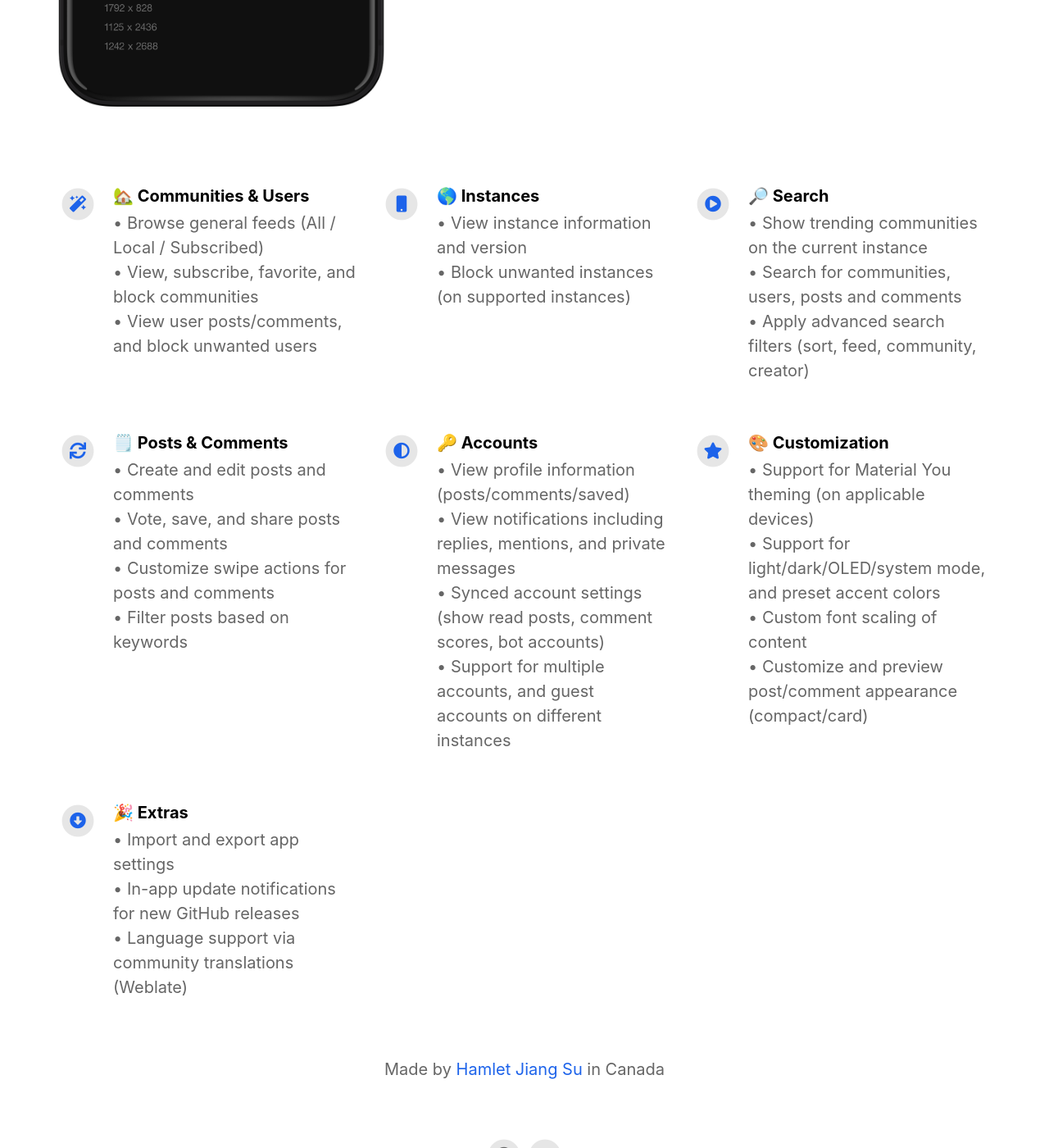
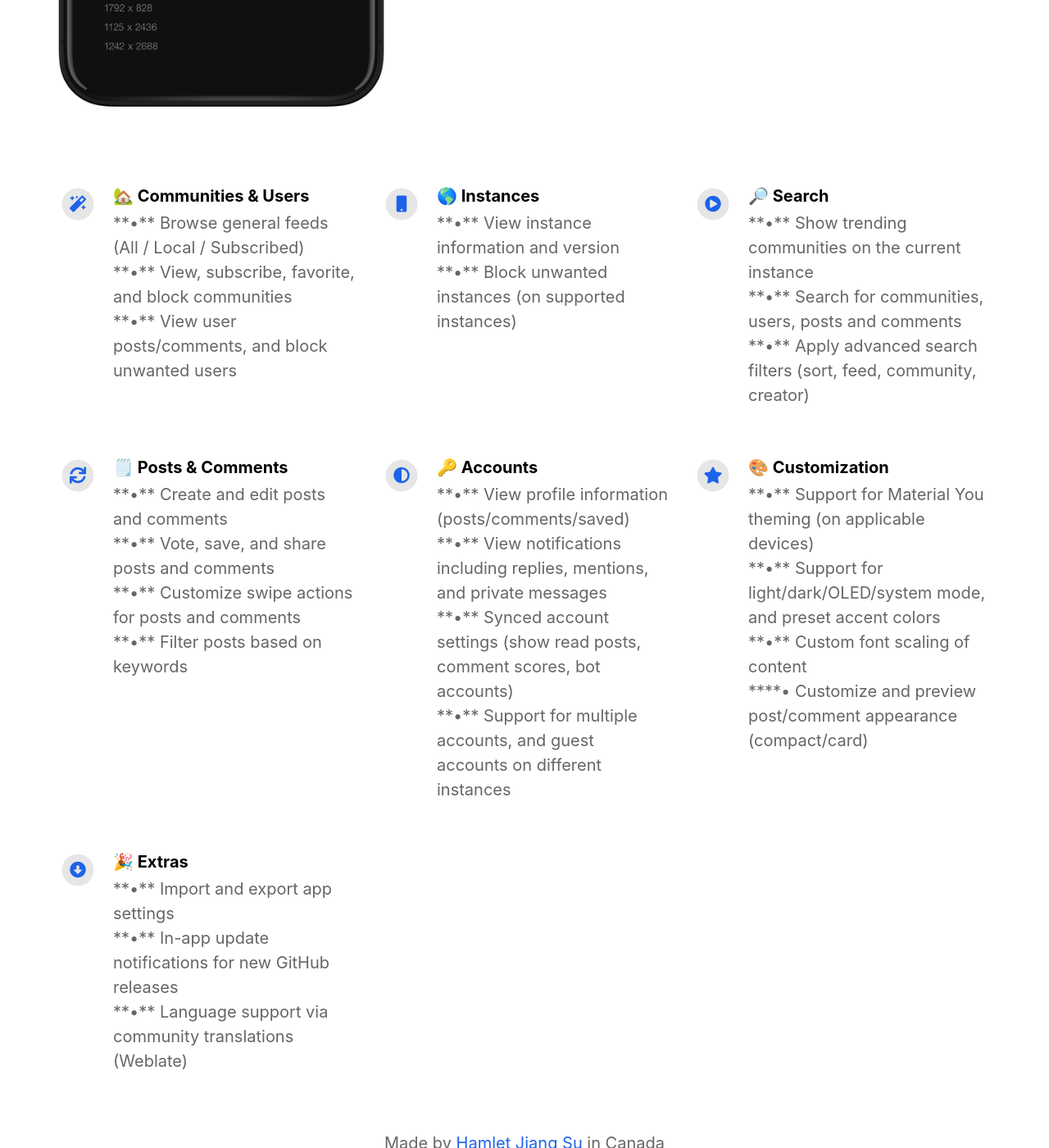
Before and after one commit to codenyte/thunder-website, a Jekyll site: the page built from index.html, in a window 1280 px wide and 1400 px high, scrolled down 855 px. Shown: the whole window at 82% size. Built offline with Jekyll 4.4.1, drawn with Linux system fonts in a browser that asks for light colours; nearby versions of some CDN libraries.

Commit message:
Update _config.yml

```diff
--- a/_config.yml
+++ b/_config.yml
@@ -38,47 +38,47 @@ mastodon_link                             :
 features                                  :
 
   - title                                 : 🏡 Communities & Users
-    description                           : "• Browse general feeds (All / Local / Subscribed) <br>
-                                             • View, subscribe, favorite, and block communities <br>
-                                             • View user posts/comments, and block unwanted users"
+    description                           : "**•** Browse general feeds (All / Local / Subscribed) <br>
+                                             **•** View, subscribe, favorite, and block communities <br>
+                                             **•** View user posts/comments, and block unwanted users"
     fontawesome_icon_name                 : magic
 
   - title                                 : 🌎 Instances
-    description                           : "• View instance information and version <br>
-                                             • Block unwanted instances (on supported instances)"
+    description                           : "**•** View instance information and version <br>
+                                             **•** Block unwanted instances (on supported instances)"
     fontawesome_icon_name                 : mobile
 
   - title                                 : 🔎 Search
-    description                           : "• Show trending communities on the current instance <br>
-                                             • Search for communities, users, posts and comments <br>
-                                             • Apply advanced search filters (sort, feed, community, creator)"
+    description                           : "**•** Show trending communities on the current instance <br>
+                                             **•** Search for communities, users, posts and comments <br>
+                                             **•** Apply advanced search filters (sort, feed, community, creator)"
     fontawesome_icon_name                 : play-circle
 
   - title                                 : 🗒️ Posts & Comments
-    description                           : "• Create and edit posts and comments <br>
-                                            • Vote, save, and share posts and comments <br>
-                                            • Customize swipe actions for posts and comments <br>
-                                            • Filter posts based on keywords"
+    description                           : "**•** Create and edit posts and comments <br>
+                                            **•** Vote, save, and share posts and comments <br>
+                                            **•** Customize swipe actions for posts and comments <br>
+                                            **•** Filter posts based on keywords"
     fontawesome_icon_name                 : sync
 
   - title                                 : 🔑 Accounts
-    description                           : "• View profile information (posts/comments/saved) <br>
-                                            • View notifications including replies, mentions, and private messages <br>
-                                            • Synced account settings (show read posts, comment scores, bot accounts) <br>
-                                            • Support for multiple accounts, and guest accounts on different instances"
+    description                           : "**•** View profile information (posts/comments/saved) <br>
+                                            **•** View notifications including replies, mentions, and private messages <br>
+                                            **•** Synced account settings (show read posts, comment scores, bot accounts) <br>
+                                            **•** Support for multiple accounts, and guest accounts on different instances"
     fontawesome_icon_name                 : adjust
 
   - title                                 : 🎨 Customization
-    description                           : "• Support for Material You theming (on applicable devices) <br>
-                                             • Support for light/dark/OLED/system mode, and preset accent colors <br>
-                                             • Custom font scaling of content <br>
-                                             • Customize and preview post/comment appearance (compact/card)"
+    description                           : "**•** Support for Material You theming (on applicable devices) <br>
+                                             **•** Support for light/dark/OLED/system mode, and preset accent colors <br>
+                                             **•** Custom font scaling of content <br>
+                                             ****• Customize and preview post/comment appearance (compact/card)"
     fontawesome_icon_name                 : star
 
   - title                                 : 🎉 Extras
-    description                           : "• Import and export app settings <br>
-                                             • In-app update notifications for new GitHub releases <br>
-                                             • Language support via community translations (Weblate)"
+    description                           : "**•** Import and export app settings <br>
+                                             **•** In-app update notifications for new GitHub releases <br>
+                                             **•** Language support via community translations (Weblate)"
     fontawesome_icon_name                 : arrow-alt-circle-down
 
   - title                                 : # New Feature Title
```
